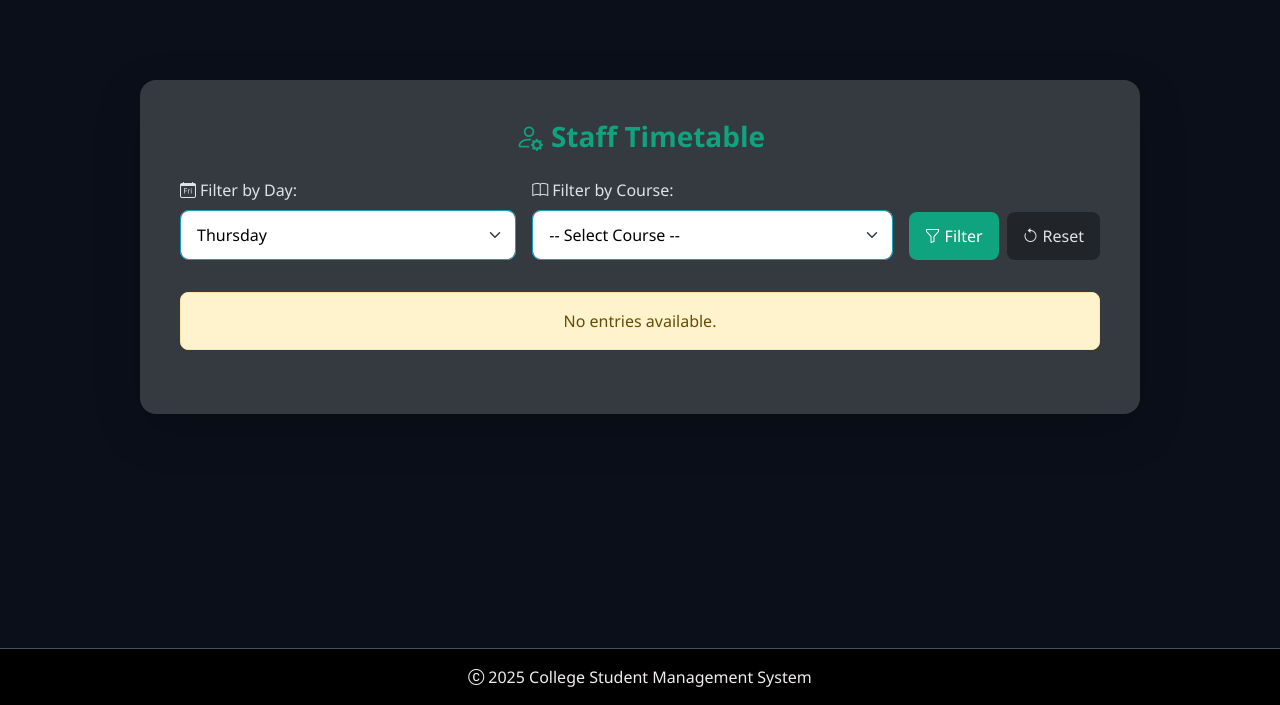
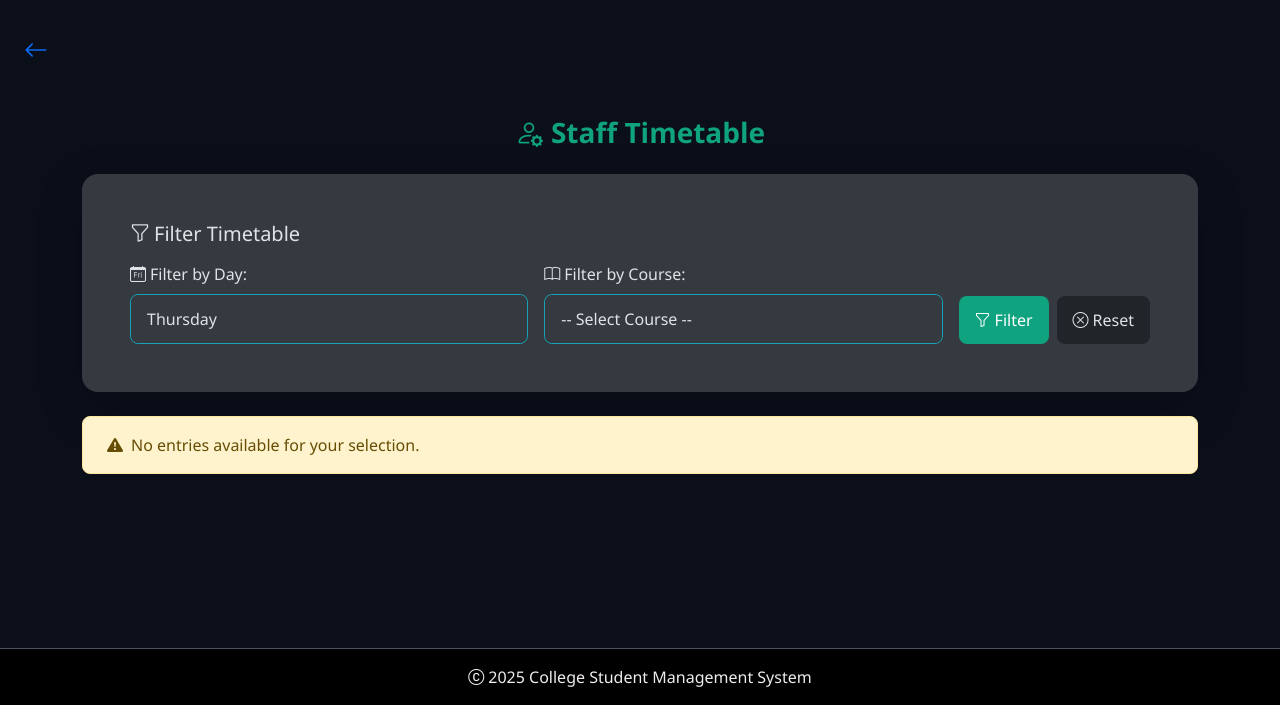
Before and after one commit to afnan0014/student-management-system, a Django app: page /timetable/staff/ in a window 1280 px wide. Shown: the part 95-800 px from the top of the page. Run offline with Django 5.2, Linux system fonts and the light colour scheme; a user stored in the database is signed in; tables that the repository leaves empty hold one stand-in row (values such as "Sample post"); some libraries are stand-ins or nearby versions.

Commit message:
updated timetable

```diff
--- a/templates/timetable/staff_timetable.html
+++ b/templates/timetable/staff_timetable.html
@@ -1,32 +1,27 @@
 {% extends "base.html" %}
 
 {% block content %}
-<style>
-  .card .btn:hover {
-    transform: scale(1.05);
-  }
 
-  .filter-container {
-    border: 1px solid #17a2b8;
-    border-radius: 0.5rem;
-    width: 100%;
-  }
-</style>
+<div class="mb-3">
+  <a href="javascript:history.back()" class="back-arrow" style="font-size: 1.5rem; text-decoration: none;" title="Go back">
+    <i class="bi bi-arrow-left"></i>
+  </a>
+</div>
 
-<div class="mt-5">
-  <div class="card mx-auto shadow-lg border-0" style="max-width: 1000px;">
-    <div class="card-body p-3">
-      <h4 class="card-title mb-4 text-center">
+<div class="container mt-5">
+  <h2 class="card-title mb-4 text-center">
     <i class="bi bi-person-gear me-2"></i>Staff Timetable
-      </h4>
+  </h2>
 
   <!-- Filter Section -->
-      <form method="GET" class="d-flex flex-column gap-3 mb-4">
-        <div class="d-flex flex-wrap gap-3 align-items-end">
-          <div class="flex-grow-1" style="min-width: 200px;">
+  <div class="card mb-4 shadow-lg border-0">
+    <div class="card-body p-4">
+      <h5 class="mb-3"><i class="bi bi-funnel me-1"></i>Filter Timetable</h5>
+      <form method="GET" class="d-flex flex-wrap gap-3 align-items-end">
+        <div class="d-flex flex-column" style="flex: 1; min-width: 200px;">
           <label for="day" class="form-label"><i class="bi bi-calendar-day me-1"></i>Filter by Day:</label>
-            <div class="filter-container">
-              <select name="day" id="day" class="form-select bg-secondary text-light border-0">
+          <div style="border: 1px solid #17a2b8; border-radius: 0.5rem;">
+            <select name="day" id="day" class="form-control border-0">
               <option value="" {% if not selected_day %}selected{% endif %}>-- Select Day --</option>
               {% for choice in day_choices %}
                 <option value="{{ choice.0 }}" {% if choice.0 == selected_day %}selected{% endif %}>
@@ -37,10 +32,10 @@
           </div>
         </div>
 
-          <div class="flex-grow-1" style="min-width: 200px;">
+        <div class="d-flex flex-column" style="flex: 1; min-width: 200px;">
           <label for="course" class="form-label"><i class="bi bi-book me-1"></i>Filter by Course:</label>
-            <div class="filter-container">
-              <select name="course" id="course" class="form-select bg-secondary text-light border-0">
+          <div style="border: 1px solid #17a2b8; border-radius: 0.5rem;">
+            <select name="course" id="course" class="form-control border-0">
               <option value="">-- Select Course --</option>
               {% for course in course_choices %}
                 <option value="{{ course.name }}" {% if course.name == selected_course %}selected{% endif %}>
@@ -51,29 +46,35 @@
           </div>
         </div>
 
-          <div class="d-flex gap-2">
+        <div class="d-flex gap-2 align-self-end">
           <button type="submit" class="btn btn-primary">
             <i class="bi bi-funnel me-1"></i>Filter
           </button>
           <a href="{% url 'staff_timetable' %}" class="btn btn-secondary">
-              <i class="bi bi-arrow-counterclockwise me-1"></i>Reset
+            <i class="bi bi-x-circle me-1"></i>Reset
           </a>
+        </div>
+      </form>
     </div>
   </div>
 
+  <!-- Timetable Display -->
   {% if holiday %}
-          <div class="alert alert-info mt-3 text-center">
-            Today is a holiday: <strong>{{ holiday.title }}</strong>
+    <div class="alert alert-warning">
+      <i class="bi bi-exclamation-triangle-fill me-2"></i>Today is a holiday: <strong>{{ holiday.title }}</strong>
     </div>
   {% elif timetable %}
+    <div class="card shadow-lg border-0">
+      <div class="card-body p-4">
+        <h5 class="mb-3"><i class="bi bi-table me-1"></i>Timetable</h5>
         <div class="table-responsive">
-            <table class="table table-striped table-bordered mt-3">
-              <thead>
+          <table class="table table-bordered table-striped align-middle">
+            <thead class="table-dark">
               <tr>
-                  <th>Day</th>
-                  <th>Period</th>
-                  <th>Subject</th>
-                  <th>Course</th>
+                <th><i class="bi bi-calendar-day me-1"></i>Day</th>
+                <th><i class="bi bi-clock me-1"></i>Period</th>
+                <th><i class="bi bi-book me-1"></i>Subject</th>
+                <th><i class="bi bi-book me-1"></i>Course</th>
               </tr>
             </thead>
             <tbody>
@@ -88,12 +89,13 @@
             </tbody>
           </table>
         </div>
-        {% else %}
-          <div class="alert alert-warning mt-3 text-center">No entries available.</div>
-        {% endif %}
-      </form>
       </div>
     </div>
+  {% else %}
+    <div class="alert alert-warning">
+      <i class="bi bi-exclamation-triangle-fill me-2"></i>No entries available for your selection.
+    </div>
+  {% endif %}
 </div>
 
 <!-- Include Bootstrap Icons -->
```
Also changed, not shown: templates/timetable/student_timetable.html (+36 -34 lines). Lines whose indentation alone changed are shown as unchanged.
